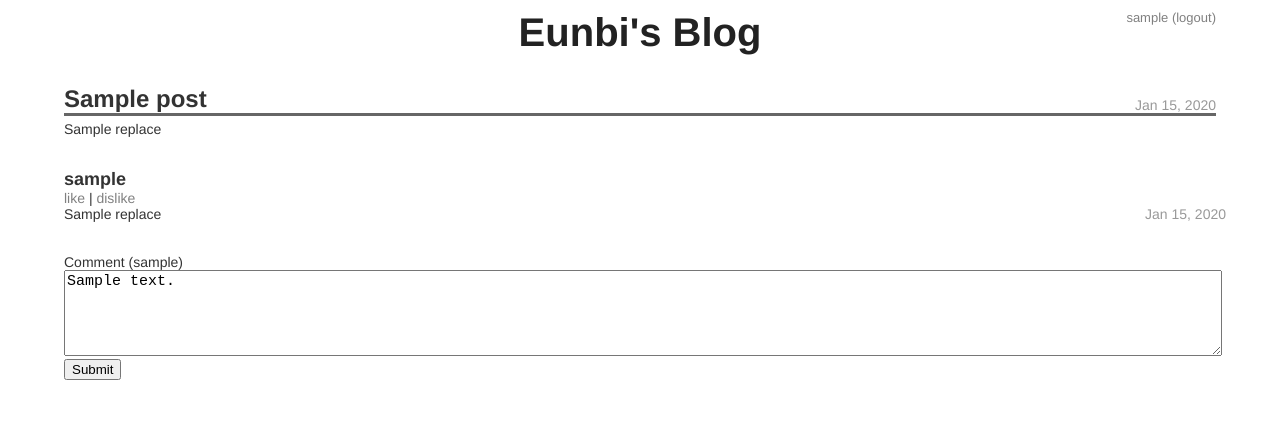
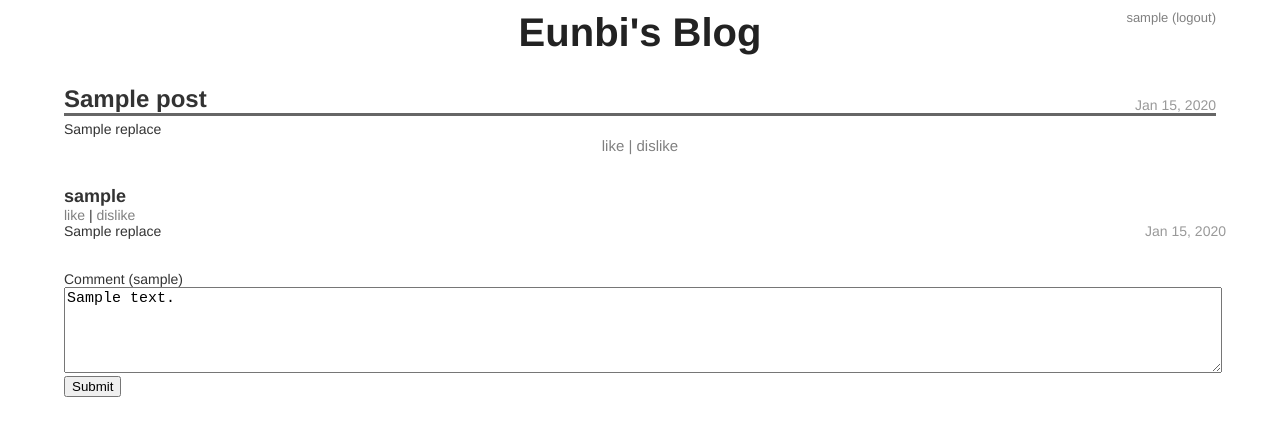
Before and after one commit to eunbigo91/project3-multi-user-blog, a Python web app: template templates/blogpage.html in a window 1280 px wide. Shown: the top 436 px of the page. Run offline with Jinja, Linux system fonts and the light colour scheme; the template is opened without the code that fills it: most values are stand-ins (such as "Sample title", 1, 10 or a date in 2020).

Commit message:
Style: create base.html and apply

```diff
--- a/static/style.css
+++ b/static/style.css
@@ -94,7 +94,7 @@ h2 {
     color: #333;
 }
 
-.post-link {
+.comment-link {
     color: gray;
     text-decoration: none;
 }
--- /dev/null
+++ b/templates/base.html
@@ -0,0 +1,23 @@
+<!DOCTYPE html>
+<html>
+<head>
+    <link type="text/css" rel="stylesheet" href="/static/style.css" />
+    <title>Eunbi's Blog</title>
+</head>
+<body>
+    <a href="/blog" class="main-title">Eunbi's Blog</a>
+    <div class="login-area">
+        {% if username %}
+          {{username}} (<a class="login-link" href="/blog/logout">logout</a>)
+        {% else %}
+          <a class="login-link" href="/blog/login">login</a>
+          |
+          <a class="login-link" href="/blog/signup">signup</a>
+        {% endif %}
+    </div>
+
+    {% block content %}
+    {% endblock %}
+</body>
+
+</html>
--- a/templates/blogpage.html
+++ b/templates/blogpage.html
@@ -1,20 +1,7 @@
-<!DOCTYPE html>
-<html>
-<head>
-    <link type="text/css" rel="stylesheet" href="/static/style.css" />
-    <title>Eunbi's Blog</title>
-</head>
-<body>
-    <a href="/blog" class="main-title">Eunbi's Blog</a>
-    <div class="login-area">
-        {% if username %}
-          {{username}} (<a class="login-link" href="/blog/logout">logout</a>)
-        {% else %}
-          <a class="login-link" href="/blog/login">login</a>
-          |
-          <a class="login-link" href="/blog/signup">signup</a>
-        {% endif %}
-    </div>
+{% extends "base.html" %}
+
+{% block content %}
+
     <div id="content">
       {% for p in posts %}
           <div class="post">
@@ -30,8 +17,15 @@
             {{p.content.replace("\n", "<br>") | safe}}
             </div>
           </div>
-            {% block content %}
-            {% endblock %}
+            <div class="post-end">
+              {% if user_id %}
+                <a class="login-link" href="/blog/newpost">edit</a> |
+                <a class="login-link" href="/blog/delete">delete</a>
+              {% else %}
+                <a class="login-link" href="/blog/like">like</a> |
+                <a class="login-link" href="/blog/dislike">dislike</a>
+              {% endif %}
+            </div>
         <br><br>
       {% endfor %}
     </div>
@@ -46,11 +40,11 @@
             </div>
             <div class="comment-option">
             {% if c.username == username %}
-                <a class="post-link" href="/post/edit">edit</a> |
-                <a class="post-link" href="/post/delete">delete</a>
+                <a class="comment-link" href="/comment/edit">edit</a> |
+                <a class="comment-link" href="/comment/delete">delete</a>
               {% else %}
-                <a class="post-link" href="/post/like">like</a> |
-                <a class="post-link" href="/post/dislike">dislike</a>
+                <a class="comment-link" href="/comment/like">like</a> |
+                <a class="comment-link" href="/comment/dislike">dislike</a>
             {% endif %}
             </div>
             <div class="comment-date">
--- a/templates/postpage.html
+++ b/templates/postpage.html
@@ -3,7 +3,7 @@
 {% block content %}
 <div class="post-end">
   {% if user_id %}
-    <a class="login-link" href="/blog/edit">edit</a> |
+    <a class="login-link" href="/blog/newpost">edit</a> |
     <a class="login-link" href="/blog/delete">delete</a>
   {% else %}
     <a class="login-link" href="/blog/like">like</a> |
```
Also changed, not shown: other parts of templates/blogpage.html (+1 -2 lines), templates/login.html (+6 -14 lines), templates/signup.html (+8 -17 lines), templates/welcome.html (+4 -9 lines).
